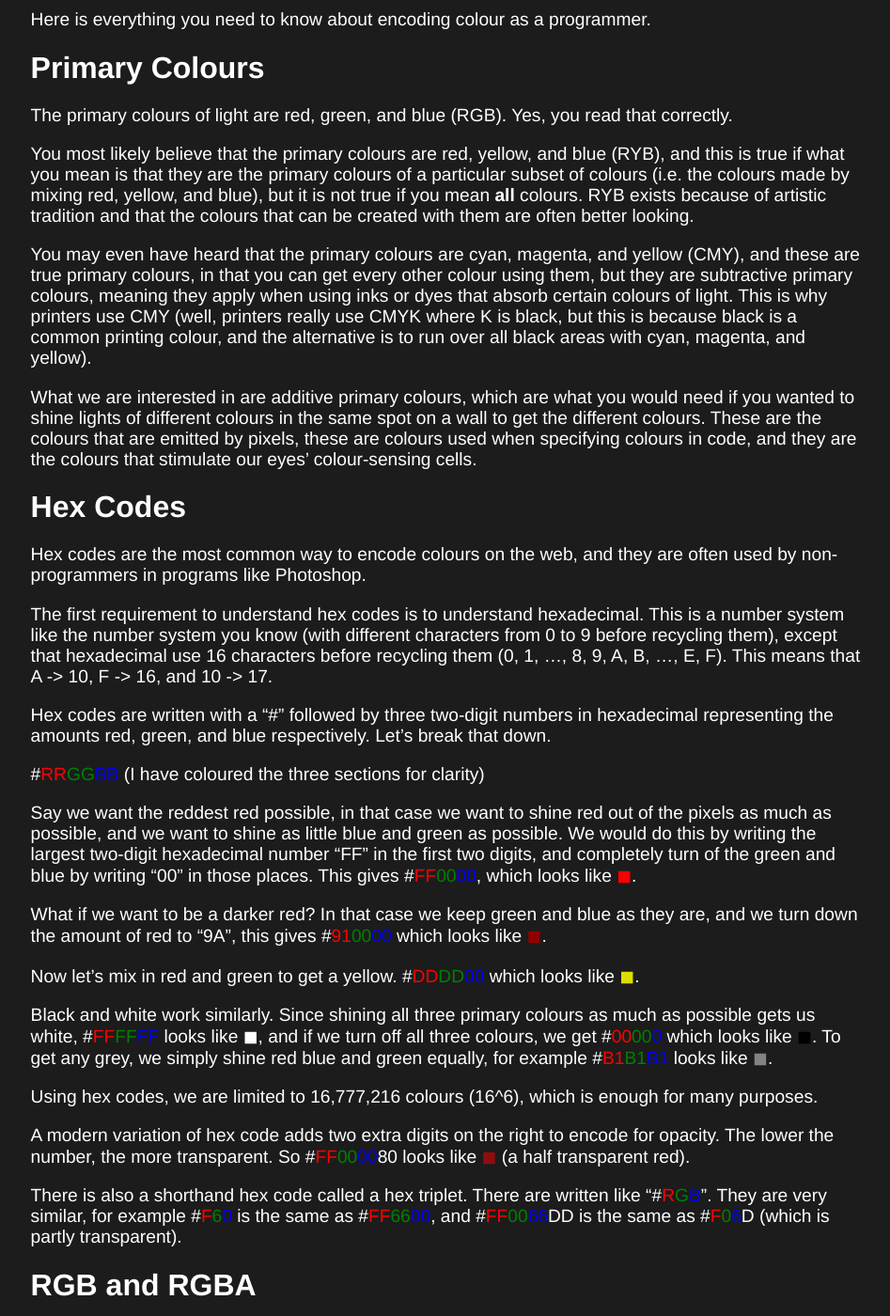
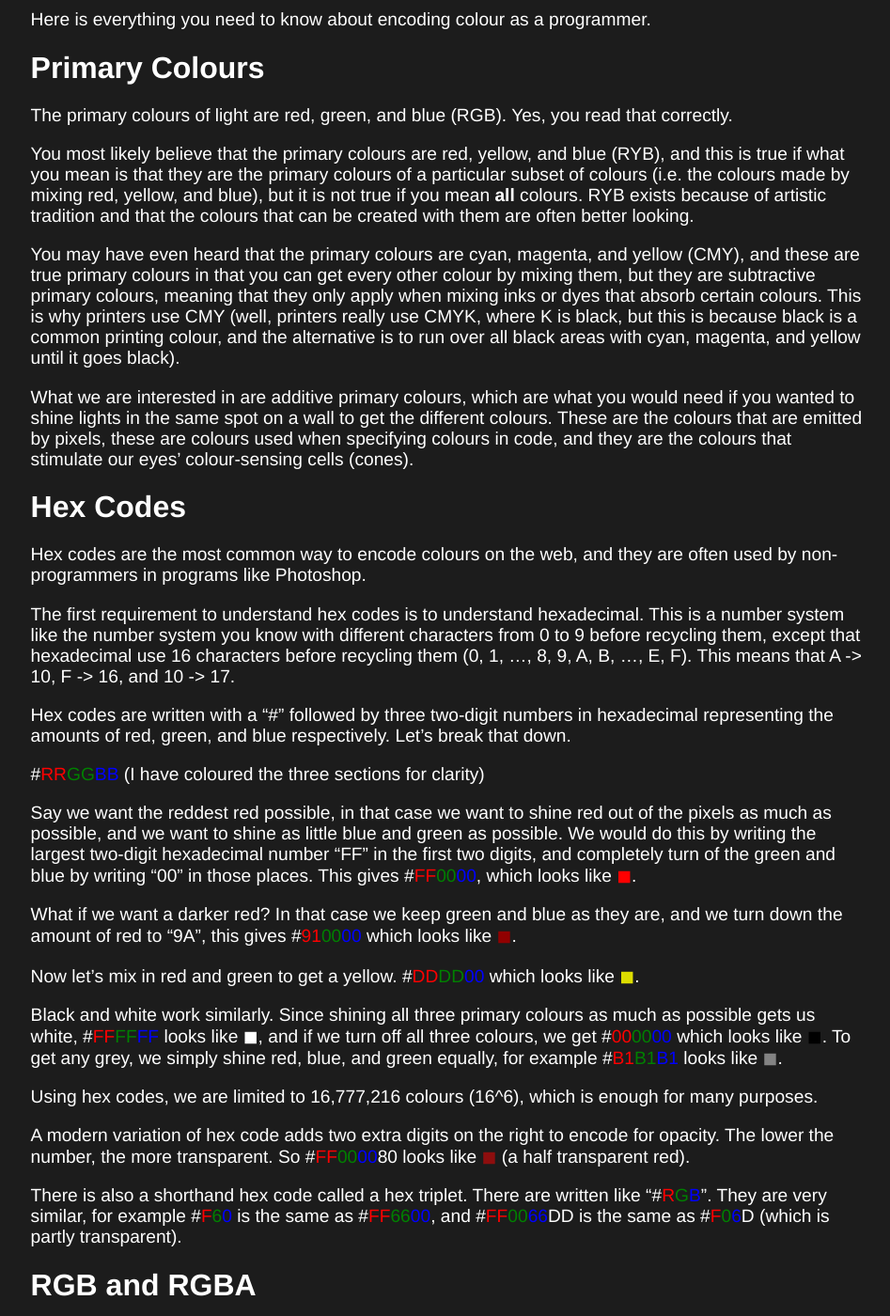
Before and after one commit to Coedice/website, a Jekyll site: the page built from _posts/2022-01-30-colour-encoding-systems.md, in a window 1280 px wide and 1400 px high, scrolled down 239 px. Shown: the whole window at 94% size, without its empty margins (165-1112 px from the left). Built offline with Jekyll 4.4.1, drawn with Linux system fonts in a browser that asks for light colours; some of the changed text lies outside the part shown.

Commit message:
Fix typos and grammar

```diff
--- a/_posts/2022-01-30-colour-encoding-systems.md
+++ b/_posts/2022-01-30-colour-encoding-systems.md
@@ -9,26 +9,26 @@ The primary colours of light are red, green, and blue (RGB). Yes, you read that
 
 You most likely believe that the primary colours are red, yellow, and blue (RYB), and this is true if what you mean is that they are the primary colours of a particular subset of colours (i.e. the colours made by mixing red, yellow, and blue), but it is not true if you mean **all** colours. RYB exists because of artistic tradition and that the colours that can be created with them are often better looking.
 
-You may even have heard that the primary colours are cyan, magenta, and yellow (CMY), and these are true primary colours, in that you can get every other colour using them, but they are subtractive primary colours, meaning they apply when using inks or dyes that absorb certain colours of light. This is why printers use CMY (well, printers really use CMYK where K is black, but this is because black is a common printing colour, and the alternative is to run over all black areas with cyan, magenta, and yellow).
+You may have even heard that the primary colours are cyan, magenta, and yellow (CMY), and these are true primary colours in that you can get every other colour by mixing them, but they are subtractive primary colours, meaning that they only apply when mixing inks or dyes that absorb certain colours. This is why printers use CMY (well, printers really use CMYK, where K is black, but this is because black is a common printing colour, and the alternative is to run over all black areas with cyan, magenta, and yellow until it goes black).
 
-What we are interested in are additive primary colours, which are what you would need if you wanted to shine lights of different colours in the same spot on a wall to get the different colours. These are the colours that are emitted by pixels, these are colours used when specifying colours in code, and they are the colours that stimulate our eyes' colour-sensing cells.
+What we are interested in are additive primary colours, which are what you would need if you wanted to shine lights in the same spot on a wall to get the different colours. These are the colours that are emitted by pixels, these are colours used when specifying colours in code, and they are the colours that stimulate our eyes' colour-sensing cells (cones).
 
 # Hex Codes
 Hex codes are the most common way to encode colours on the web, and they are often used by non-programmers in programs like Photoshop.
 
-The first requirement to understand hex codes is to understand hexadecimal. This is a number system like the number system you know (with different characters from 0 to 9 before recycling them), except that hexadecimal use 16 characters before recycling them (0, 1, ..., 8, 9, A, B, ..., E, F). This means that A -> 10, F -> 16, and 10 -> 17.
+The first requirement to understand hex codes is to understand hexadecimal. This is a number system like the number system you know with different characters from 0 to 9 before recycling them, except that hexadecimal use 16 characters before recycling them (0, 1, ..., 8, 9, A, B, ..., E, F). This means that A -> 10, F -> 16, and 10 -> 17.
 
-Hex codes are written with a "#" followed by three two-digit numbers in hexadecimal representing the amounts red, green, and blue respectively. Let's break that down.
+Hex codes are written with a "#" followed by three two-digit numbers in hexadecimal representing the amounts of red, green, and blue respectively. Let's break that down.
 
 &#35;<span style="color: red">RR</span><span style="color: green">GG</span><span style="color: blue">BB</span> (I have coloured the three sections for clarity)
 
-Say we want the reddest red possible, in that case we want to shine red out of the pixels as much as possible, and we want to shine as little blue and green as possible. We would do this by writing the largest two-digit hexadecimal number "FF" in the first two digits, and completely turn of the green and blue by writing "00" in those places. This gives #<span style="color: red">FF</span><span style="color: green">00</span><span style="color: blue">00</span>, which looks like <span style="color: red">◼</span>︎.
+Say we want the reddest red possible, in that case we want to shine red out of the pixels as much as possible, and we want to shine as little blue and green as possible. We would do this by writing the largest two-digit hexadecimal number "FF" in the first two digits, and completely turn of the green and blue by writing "00" in those places. This gives #<span style="color: red">FF</span><span style="color: green">00</span><span style="color: blue">00</span>, which looks like <span style="color: red">◼</span>.
 
-What if we want to be a darker red? In that case we keep green and blue as they are, and we turn down the amount of red to "9A", this gives #<span style="color: red">91</span><span style="color: green">00</span><span style="color: blue">00</span> which looks like <span style="color: #910000">◼</span>︎.
+What if we want a darker red? In that case we keep green and blue as they are, and we turn down the amount of red to "9A", this gives #<span style="color: red">91</span><span style="color: green">00</span><span style="color: blue">00</span> which looks like <span style="color: #910000">◼</span>.
 
-Now let's mix in red and green to get a yellow. #<span style="color: red">DD</span><span style="color: green">DD</span><span style="color: blue">00</span> which looks like <span style="color: #DDDD00">◼</span>︎.
+Now let's mix in red and green to get a yellow. #<span style="color: red">DD</span><span style="color: green">DD</span><span style="color: blue">00</span> which looks like <span style="color: #DDDD00">◼</span>.
 
-Black and white work similarly. Since shining all three primary colours as much as possible gets us white, #<span style="color: red">FF</span><span style="color: green">FF</span><span style="color: blue">FF</span> looks like <span style="color: white">◼</span>, and if we turn off all three colours, we get #<span style="color: red">00</span><span style="color: green">00</span><span style="color: blue">0</span> which looks like <span style="color: black">◼</span>. To get any grey, we simply shine red blue and green equally, for example #<span style="color: red">B1</span><span style="color: green">B1</span><span style="color: blue">B1</span> looks like <span style="color: #B1B1B1B1">◼</span>.
+Black and white work similarly. Since shining all three primary colours as much as possible gets us white, #<span style="color: red">FF</span><span style="color: green">FF</span><span style="color: blue">FF</span> looks like <span style="color: white">◼</span>, and if we turn off all three colours, we get #<span style="color: red">00</span><span style="color: green">00</span><span style="color: blue">00</span> which looks like <span style="color: black">◼</span>. To get any grey, we simply shine red, blue, and green equally, for example #<span style="color: red">B1</span><span style="color: green">B1</span><span style="color: blue">B1</span> looks like <span style="color: #B1B1B1B1">◼</span>.
 
 Using hex codes, we are limited to 16,777,216 colours (16^6), which is enough for many purposes.
 
@@ -51,7 +51,7 @@ The opacity argument, unlike red, green, and blue, is a number between 0 and 1,
 
 # Hue, Saturation, and Lightness (HSL)
 HSL represents colours in a similar syntax to rgb (above), but it uses hue, saturation, and lightness rather than the primary colours.
-- **H**ue: The angle on the colour wheel (whether the colour is a red, yellow, cyan, etc.), 0 is red 120 is green, 240 is blue, and 360 is back to red.
+- **H**ue: The angle on the colour wheel (whether the colour is a red, yellow, cyan, etc.), 0 is red, 120 is green, 240 is blue, and 360 is back to red.
 - **S**aturation: The vividness of the colour. 1 is most saturated, and 0 is completely grey.
 - **L**ightness: The amount of white or black that is mixed with the colour. 0.5 is mixed with neither white nor black, 1 is completely white, and 0 is completely black.
 
@@ -62,7 +62,7 @@ Some applications will have colours systems where certain colours are given keyw
 
 For example, in CSS there are keywords for regular colours such as "<span style="color: red">red</span>" and "<span style="color: cyan">cyan</span>", but also more unusual shades such as "<span style="color: tomato">tomato</span>" and "<span style="color: dodgerBlue">dodgerBlue</span>".
 
-This will be highly dependent on the environment you are coding in.
+The keywords available will depend on the environment you are coding in.
 
 # Semantic Colour
 Some applications will have colours systems where there are keywords which represent the colours purpose, rather than the colour itself. The colour itself will be chosen by some other system.
```
Also changed, not shown: other parts of _posts/2022-01-30-colour-encoding-systems.md (+1 -1 lines).
